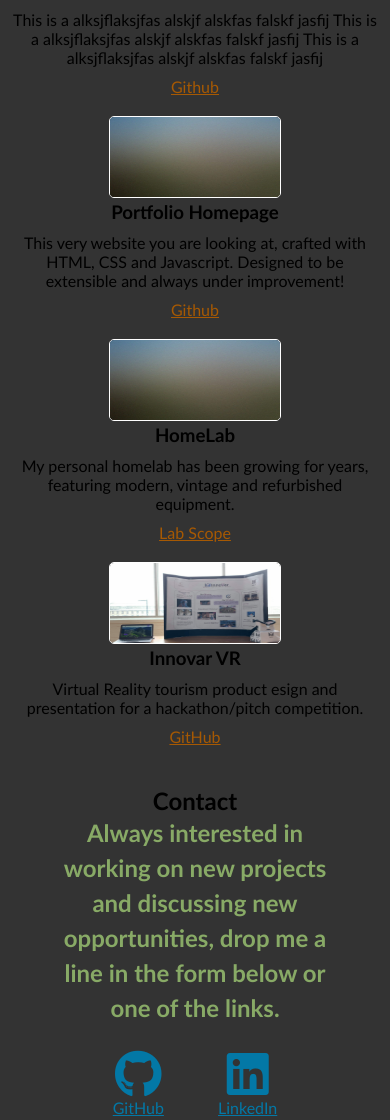
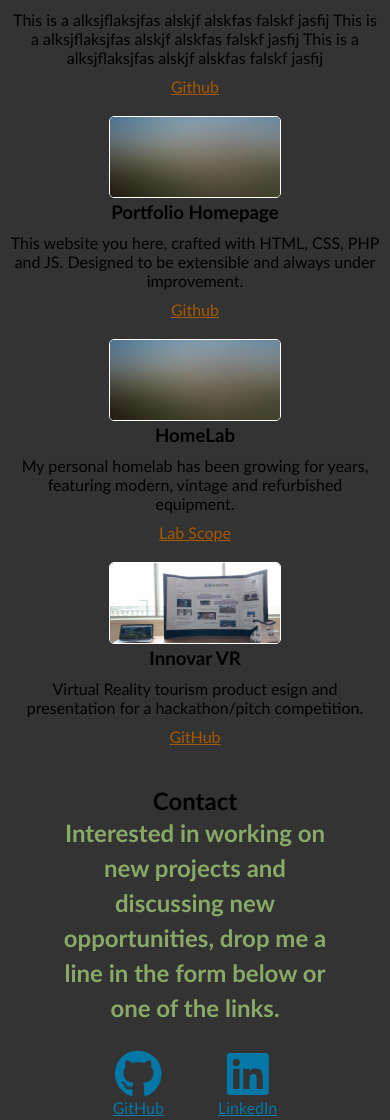
Before and after one commit to joel-smith/homepage, a PHP site: page /home.php in a window 390 px wide. Shown: the part 1995-3115 px from the top of the page. Run offline with PHP 8.4, Linux system fonts and the light colour scheme; data that the repository does not hold is empty; some libraries are stand-ins or nearby versions.

Commit message:
tweaked styles and responsive for p tags on project

```diff
--- a/assets/css/main.css
+++ b/assets/css/main.css
@@ -1,5 +1,6 @@
 :root {
     font-size: 62.5%/* 62.5% of 16px is 10px, which makes 1rem = 10px */
+
 }
 
 * {
@@ -199,6 +200,7 @@ html, body {
     font-weight: 400;
     margin: 1rem 0 1rem 0;
     width: 30rem;
+    height: 9rem;
 }
 
 .project_links {
@@ -241,6 +243,7 @@ html, body {
         font-weight: 400;
         margin: 1rem 0 1rem 0;
         width: auto;
+        height: auto;
     }
 }
 
--- a/home.php
+++ b/home.php
@@ -255,7 +255,7 @@
                         <div class="project_info">
                             <div class="project_words">
                                 <h3>Portfolio Homepage</h3>
-                                <p>This very website you are looking at, crafted with HTML, CSS and Javascript. Designed to be extensible and always under improvement!</p>
+                                <p>This website you here, crafted with HTML, CSS, PHP and JS. Designed to be extensible and always under improvement.</p>
                             </div>
                             <div class="project_links">
                                 <a href="#" target="_blank">Github</a>
@@ -300,7 +300,7 @@
         <section id="contact_section">
             <h2>Contact</h2>
             <div class="contact_desc">
-                <p>Always interested in working on new projects and discussing new opportunities, drop me a line in the
+                <p>Interested in working on new projects and discussing new opportunities, drop me a line in the
                     form below or one of the links.</p>
             </div>
             </br>
```
